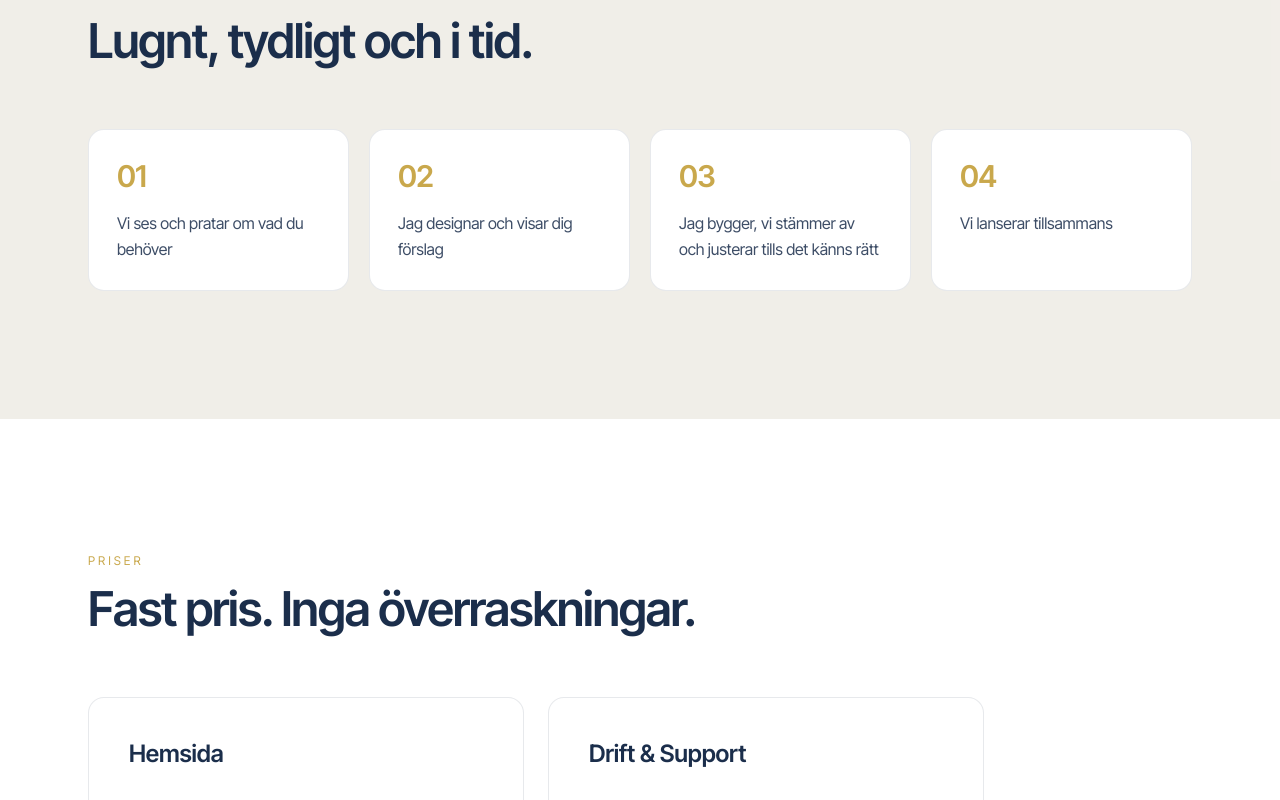
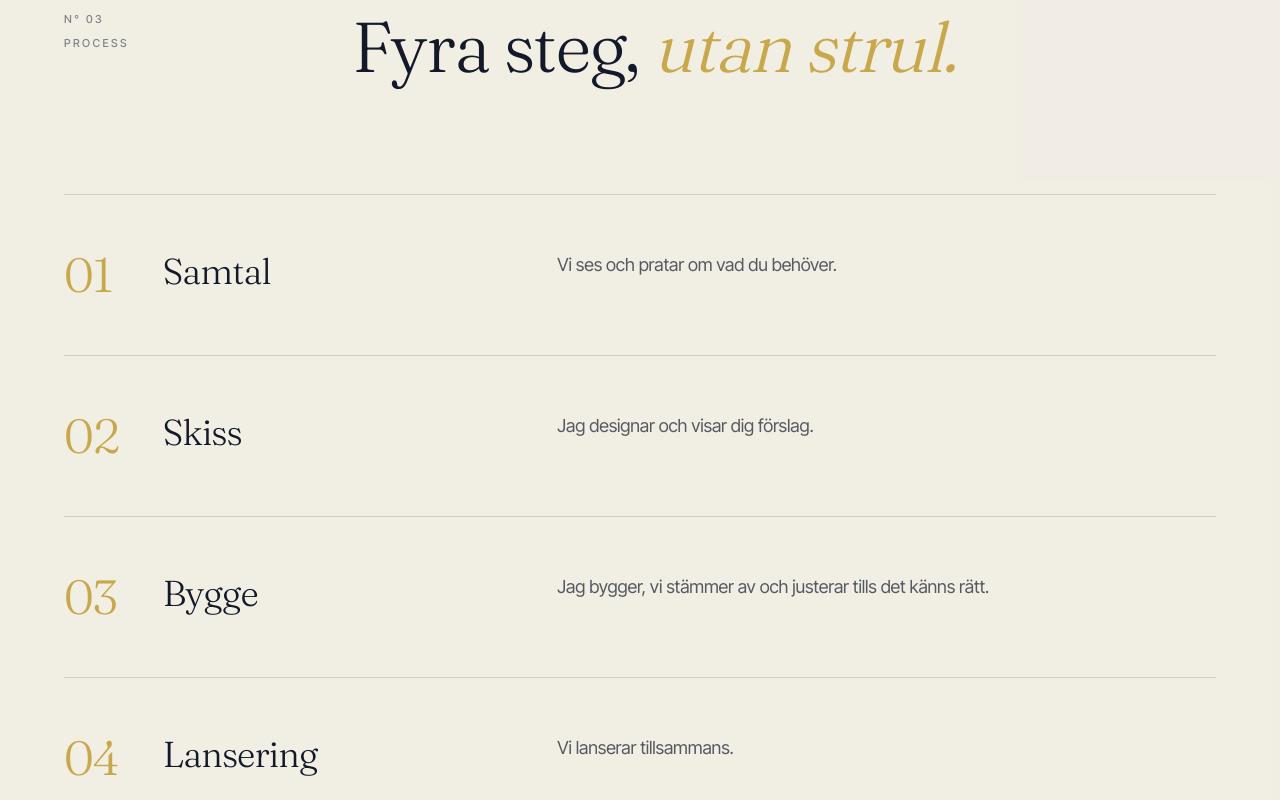
Before and after one commit to ottotf-gif/togethr-se, a React (Vite) app: page / in a window 1280 px wide. Shown: the part 2360-3160 px from the top of the page. Built offline with nearby package versions, Linux system fonts and the light colour scheme.

Commit message:
Updated Process.tsx

```diff
--- a/src/components/Process.tsx
+++ b/src/components/Process.tsx
@@ -1,36 +1,65 @@
 const steps = [
-  { n: '01', t: 'Vi ses och pratar om vad du behöver' },
-  { n: '02', t: 'Jag designar och visar dig förslag' },
-  { n: '03', t: 'Jag bygger, vi stämmer av och justerar tills det känns rätt' },
-  { n: '04', t: 'Vi lanserar tillsammans' },
+  {
+    n: '01',
+    title: 'Samtal',
+    body: 'Vi ses och pratar om vad du behöver.',
+  },
+  {
+    n: '02',
+    title: 'Skiss',
+    body: 'Jag designar och visar dig förslag.',
+  },
+  {
+    n: '03',
+    title: 'Bygge',
+    body: 'Jag bygger, vi stämmer av och justerar tills det känns rätt.',
+  },
+  {
+    n: '04',
+    title: 'Lansering',
+    body: 'Vi lanserar tillsammans.',
+  },
 ];
 
 export default function Process() {
   return (
-    <section id="process" className="relative py-24 sm:py-32 bg-navy/[0.02]">
-      <div className="max-w-6xl mx-auto px-6">
-        <div className="max-w-2xl mb-16 fade-in">
-          <span className="inline-block text-xs uppercase tracking-[0.25em] text-gold mb-4">
-            Process
-          </span>
-          <h2 className="text-4xl sm:text-5xl font-semibold tracking-tight text-navy text-balance">
-            Lugnt, tydligt och i tid.
-          </h2>
+    <section id="process" className="relative py-28 sm:py-40 bg-cream-deep/40">
+      <div className="max-w-[1400px] mx-auto px-6 sm:px-10 lg:px-16">
+        {/* Header */}
+        <div className="grid grid-cols-12 gap-y-6 mb-20 sm:mb-28 fade-in">
+          <div className="col-span-12 lg:col-span-3 flex flex-col gap-2">
+            <span className="eyebrow text-ink/50">N° 03</span>
+            <span className="eyebrow text-ink/50">Process</span>
+          </div>
+          <div className="col-span-12 lg:col-span-9">
+            <h2 className="font-serif text-[clamp(2.25rem,5.5vw,5rem)] font-light leading-[1.02] text-ink tracking-tight max-w-3xl text-balance">
+              Fyra steg, <span className="font-serif-italic text-gold">utan strul.</span>
+            </h2>
+          </div>
         </div>
 
-        <div className="grid sm:grid-cols-2 lg:grid-cols-4 gap-5">
-          {steps.map((s, i) => (
+        {/* The list */}
+        <div className="border-t border-ink/15">
+          {steps.map((s) => (
             <div
               key={s.n}
-              className="fade-in rounded-2xl border border-navy/10 bg-white p-7 hover:border-gold/40 transition-colors"
-              style={{ transitionDelay: `${i * 80}ms` }}
+              className="group grid grid-cols-12 gap-4 sm:gap-8 py-10 sm:py-14 border-b border-ink/15 fade-in transition-colors duration-500 hover:bg-cream/60"
             >
-              <div className="text-3xl font-semibold text-gold tracking-tight">
-                {s.n}
+              <div className="col-span-2 sm:col-span-1">
+                <span className="font-serif text-3xl sm:text-5xl font-light text-gold leading-none">
+                  {s.n}
+                </span>
               </div>
-              <p className="mt-4 text-base text-navy/85 leading-relaxed">
-                {s.t}
-              </p>
+              <div className="col-span-10 sm:col-span-4">
+                <h3 className="font-serif text-3xl sm:text-4xl font-light text-ink leading-tight tracking-tight">
+                  {s.title}
+                </h3>
+              </div>
+              <div className="col-span-12 sm:col-span-7 flex items-start">
+                <p className="text-base sm:text-lg text-ink/70 leading-[1.6] max-w-xl text-pretty">
+                  {s.body}
+                </p>
+              </div>
             </div>
           ))}
         </div>
```
